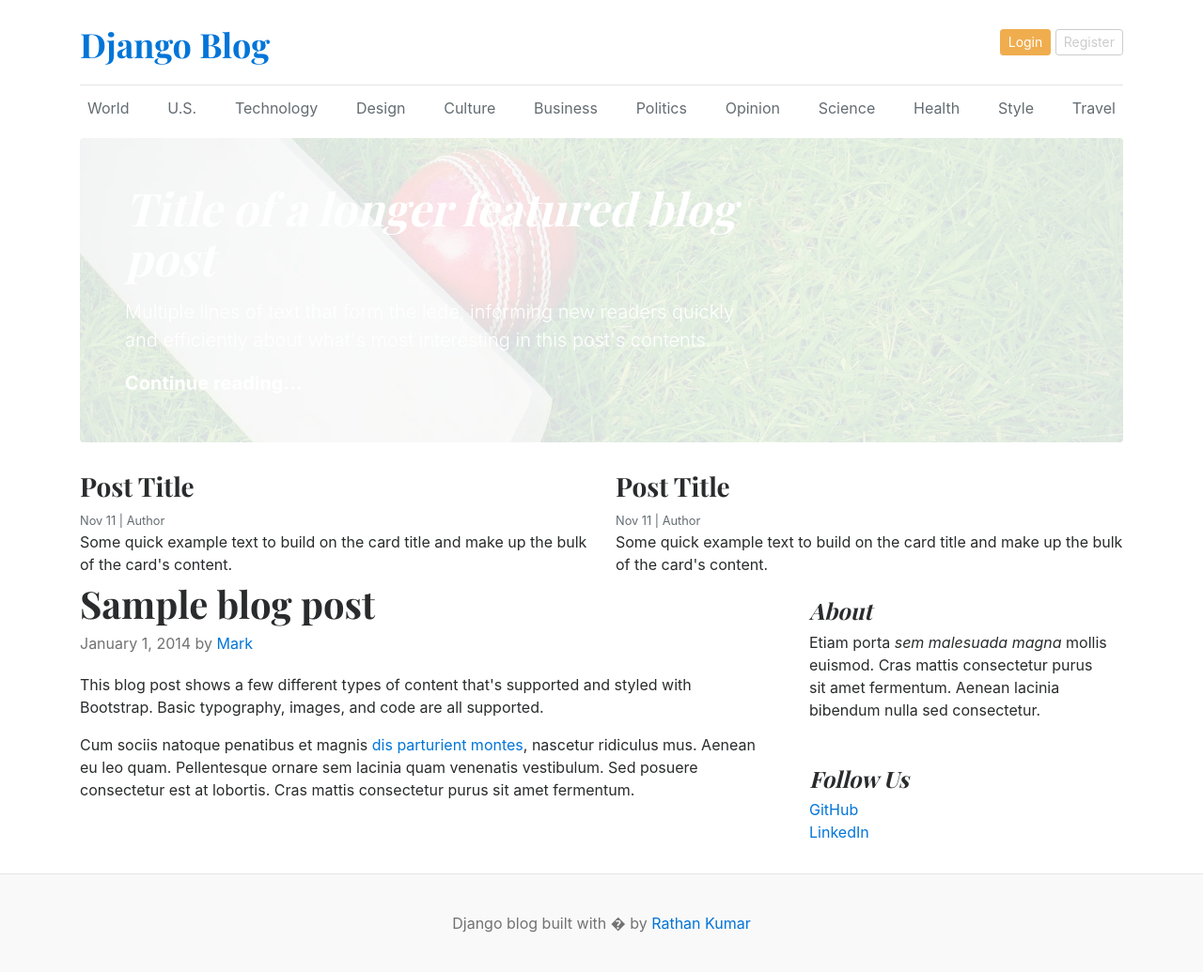
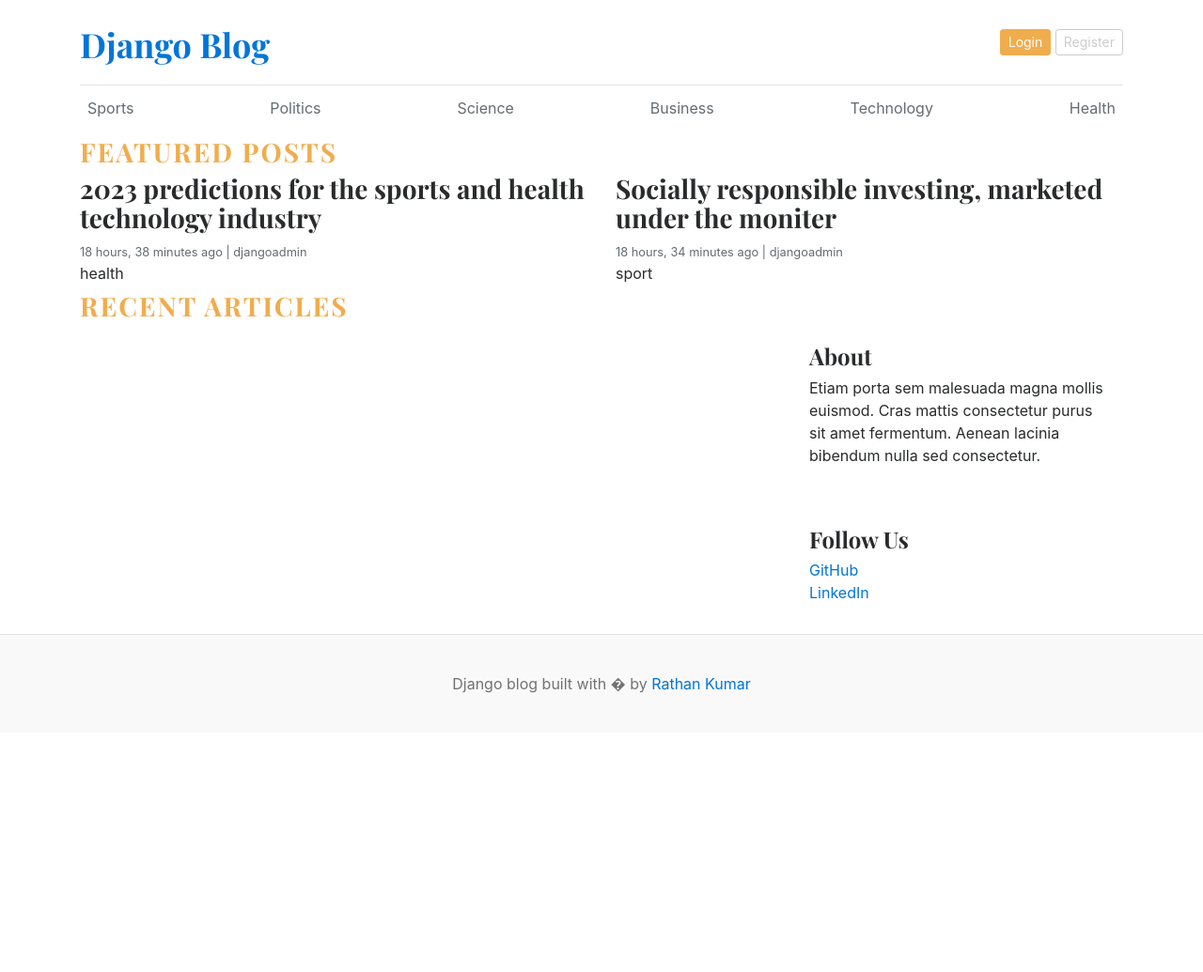
Before and after one commit to Sammedc18/Blogify, a Django app: page / in a window 1280 px wide. Shown: the whole page at 94% size. After the commit the page ends 738 px from the top, so only its background shows below. Run offline with Django 5.2, Linux system fonts and the light colour scheme; data comes from the database, SQL or seed files in the repository; both versions use the stored data as it was after the commit.

Commit message:
i changes 12 to 15

```diff
--- a/blogify/Blogapp/admin.py
+++ b/blogify/Blogapp/admin.py
@@ -6,7 +6,7 @@ class Blogadmin(admin.ModelAdmin):
     prepopulated_fields = {'slug':('title',)}
     list_display = ('title', 'category', 'author', 'status', 'is_featured')
     search_fields = ('id', 'title', 'category__category_name', 'status')
-    list_display = ('is_featured', )
+    # list_display = ('is_featured', )
 
 
 # Register your models here.
--- a/blogify/Blogapp/models.py
+++ b/blogify/Blogapp/models.py
@@ -1,43 +1,3 @@
-# from django.db import models
-# from django.contrib.auth.models import User
-
-# # Create your models here.
-
-# class Category(models.Model):
-#     category_name = models.CharField(max_length=50, unique=True)
-#     created_at = models.DateTimeField(auto_now_add=True)
-#     updated_at = models.DateTimeField(auto_now=True)
-
-#     class Meta:
-#         verbose_name_plural = 'categories'
-
-#     def __str__(self):
-#         return self.category_name
-
-#     STATUS_CHOICES = (
-#         (0, "Draft"),
-#         (1,"Published")
-
-#     )
-
-# class Blog(models.Model):
-#         title = models.CharField(max_length=100)
-#         slug = models.SlugField(max_length=150,unique=True, blank=True)
-#         category = models.ForeignKey(Category, on_delete=models.CASCADE)
-#         author = models.ForeignKey(User, on_delete=models.CASCADE)
-#         featured_image = models.ImageField(upload_to = 'uploads/%Y/%m/%d')
-#         short_description = models.TextField(max_length=500)
-#         blog_body = models.TextField(max_length=2000)
-#         status = models.IntegerField(choices=STATUS_CHOISE, default = 0)
-#         is_featured = models.BooleanField(default = False)
-#         created_at = models.DateTimeField(auto_now_add=True)
-#         update_at = models.DateTimeField(auto_now=True)
-
-# def __str__(self):
-#        return self.title
-
-
-
 from django.db import models
 from django.contrib.auth.models import User
 
@@ -69,7 +29,7 @@ class Blog(models.Model):
     featured_image = models.ImageField(upload_to='uploads/%Y/%m/%d')
     short_description = models.TextField(max_length=500)
     blog_body = models.TextField(max_length=2000)
-    status = models.CharField(choices=STATUS_CHOICES, default="Draft")
+    status = models.CharField(max_length=20, choices=STATUS_CHOICES, default="Draft")
     is_featured = models.BooleanField(default=False)
     created_at = models.DateTimeField(auto_now_add=True)
     updated_at = models.DateTimeField(auto_now=True)
--- a/blogify/Blogapp/templates/home.html
+++ b/blogify/Blogapp/templates/home.html
@@ -27,89 +27,81 @@
 
       <div class="nav-scroller py-1 mb-2">
         <nav class="nav d-flex justify-content-between">
-          <a class="p-2 text-muted" href="#">World</a>
-          <a class="p-2 text-muted" href="#">U.S.</a>
-          <a class="p-2 text-muted" href="#">Technology</a>
-          <a class="p-2 text-muted" href="#">Design</a>
-          <a class="p-2 text-muted" href="#">Culture</a>
-          <a class="p-2 text-muted" href="#">Business</a>
-          <a class="p-2 text-muted" href="#">Politics</a>
-          <a class="p-2 text-muted" href="#">Opinion</a>
-          <a class="p-2 text-muted" href="#">Science</a>
-          <a class="p-2 text-muted" href="#">Health</a>
-          <a class="p-2 text-muted" href="#">Style</a>
-          <a class="p-2 text-muted" href="#">Travel</a>
+          {% for cat in categories%}
+          <a class="p-2 text-muted" href="#">{{ cat.category_name}}</a>
+          {% endfor %}
         </nav>
       </div>
 
-
-
-<div class="jumbotron p-3 p-md-5 text-white rounded bg-dark" style="background-image: url('{% static "images/cricket.jpg" %}');background-blend-mode: overlay;background-size:cover;">
+ {% for post in   featured %}
+ {% if forloop.first %}
+  <div class="jumbotron p-3 p-md-5 text-white rounded bg-dark"style="background-image: url({% static "images/cricket.jpg"%});background-blend-mode: overlay;background-size:cover;"></div>
     <div class="col-md-8 px-0">
-      <h1 class="display-4 font-italic">Title of a longer featured blog post</h1>
-      <p class="lead my-3">Multiple lines of text that form the lede, informing new readers quickly and efficiently about what's most interesting in this post's contents.</p>
+      <h1 class="display-4 font-italic">{{ post.title }}</h1>
+      <p class="lead my-3">{{ post.short_description | truncatewords:25}}</p>
       <p class="lead mb-0"><a href="#" class="text-white font-weight-bold">Continue reading...</a></p>
     </div>
   </div>
+  {% endif %}
+  {% endfor %}
 
+  <!--featured posts-->
+  <h3 class="text-uppercase text-warning" style="letter-spacing: 2px;">Featured Posts</h3>
   <div class="row mb-2">
+    {% for post in featured_posts %}
+    {% if not forloop.first %}
     <div class="col-md-6">
       <div class="card border-0" >
         <div class="card-body">
-          <h3>Post Title</h3>
-          <small class="mb-1 text-muted">Nov 11 | Author</small>
-          <p class="card-text">Some quick example text to build on the card title and make up the bulk of the card's content.</p>
+          <h3>{{ post.title }}</h3>
+          <small class="mb-1 text-muted">{{ post.created_at | timesince }} ago |  {{ post.author }}</small>
+          <p class="card-text">{{ post.short_description | truncatewords:25}}</p>
         </div>
       </div>
     </div>
-    <div class="col-md-6">
-      <div class="card border-0" >
-        <div class="card-body">
-          <h3>Post Title</h3>
-          <small class="mb-1 text-muted">Nov 11 | Author</small>
-          <p class="card-text">Some quick example text to build on the card title and make up the bulk of the card's content.</p>
-        </div>
-      </div>
-    </div>
+    {% endif%}
+    {% endfor %}
   </div>
 
+  <!-- recent articke -->
+  <h3 class="text-uppercase text-warning" style="letter-spacing: 2px;">Recent Articles</h3>
  <main role="main" class="container p-0">
   <div class="row">
     <div class="col-md-8 blog-main">
+      {% for post in all_posts %}
+      <div class="card border-0" >
+        <div class="card-body">
+          <h3>{{ post.title }}</h3>
+          <small class="mb-1 text-muted">{{ post.created_at | timesince }} ago |  {{ post.author }}</small>
+          <p class="card-text">{{ post.short_description | truncatewords:25}}</p>
+        </div>
+      </div>
+      {% endfor %}
+    </div>
+    <!--/blog-main-->
 
-        <div class="blog-post">
-          <h2 class="blog-post-title">Sample blog post</h2>
-          <p class="blog-post-meta">January 1, 2014 by <a href="#">Mark</a></p>
-
-          <p>This blog post shows a few different types of content that's supported and styled with Bootstrap. Basic typography, images, and code are all supported.</p>
-
-          <p>Cum sociis natoque penatibus et magnis <a href="#">dis parturient montes</a>, nascetur ridiculus mus. Aenean eu leo quam. Pellentesque ornare sem lacinia quam venenatis vestibulum. Sed posuere consectetur est at lobortis. Cras mattis consectetur purus sit amet fermentum.</p>
-
-
-        </div>
-        <!-- /.blog-post -->
-
-      </div>
-      <!-- /.blog-main -->
-
+    <!-- RIGHT : SIDEBAR -->
     <aside class="col-md-4 blog-sidebar">
       <div class="p-3 mb-3 bg-light rounded">
-          <h4 class="font-italic">About</h4>
-          <p class="mb-0">Etiam porta <em>sem malesuada magna</em> mollis euismod. Cras mattis consectetur purus sit amet fermentum. Aenean lacinia bibendum nulla sed consectetur.</p>
+        <h4>About</h4>
+        <p>
+          Etiam porta sem malesuada magna mollis euismod.
+          Cras mattis consectetur purus sit amet fermentum.
+          Aenean lacinia bibendum nulla sed consectetur.
+        </p>
       </div>
 
       <div class="p-3">
-          <h4 class="font-italic">Follow Us</h4>
+        <h4>Follow Us</h4>
         <ol class="list-unstyled">
           <li><a href="#">GitHub</a></li>
           <li><a href="#">LinkedIn</a></li>
         </ol>
       </div>
-      </aside><!-- /.blog-sidebar -->
+    </aside>
 
-    </div><!-- /.row -->
-
-  </main><!-- /.container -->
+  </div>
+</main>
 
 </div>
 <footer class="blog-footer">
--- a/blogify/Blogapp/views.py
+++ b/blogify/Blogapp/views.py
@@ -1,7 +1,20 @@
 from django.shortcuts import render
+
+from Blogapp.models import Blog, Category
+
+
 
 
 # Create your views here.
 
 def home(request):
-    return render(request,'home.html')
+    categories = Category.objects.all()
+    featured_posts = Blog.objects.filter(is_featured=True,).order_by('updated_at')
+    posts = Blog.objects.filter(is_featured=False, status="published")
+
+    context = {
+        'categories': categories,
+        'featured_posts': featured_posts,
+        'posts':posts,
+        }
+    return render(request, 'home.html', context)
```
Also changed, not shown: blogify/db.sqlite3. Lines whose indentation alone changed are shown as unchanged.
